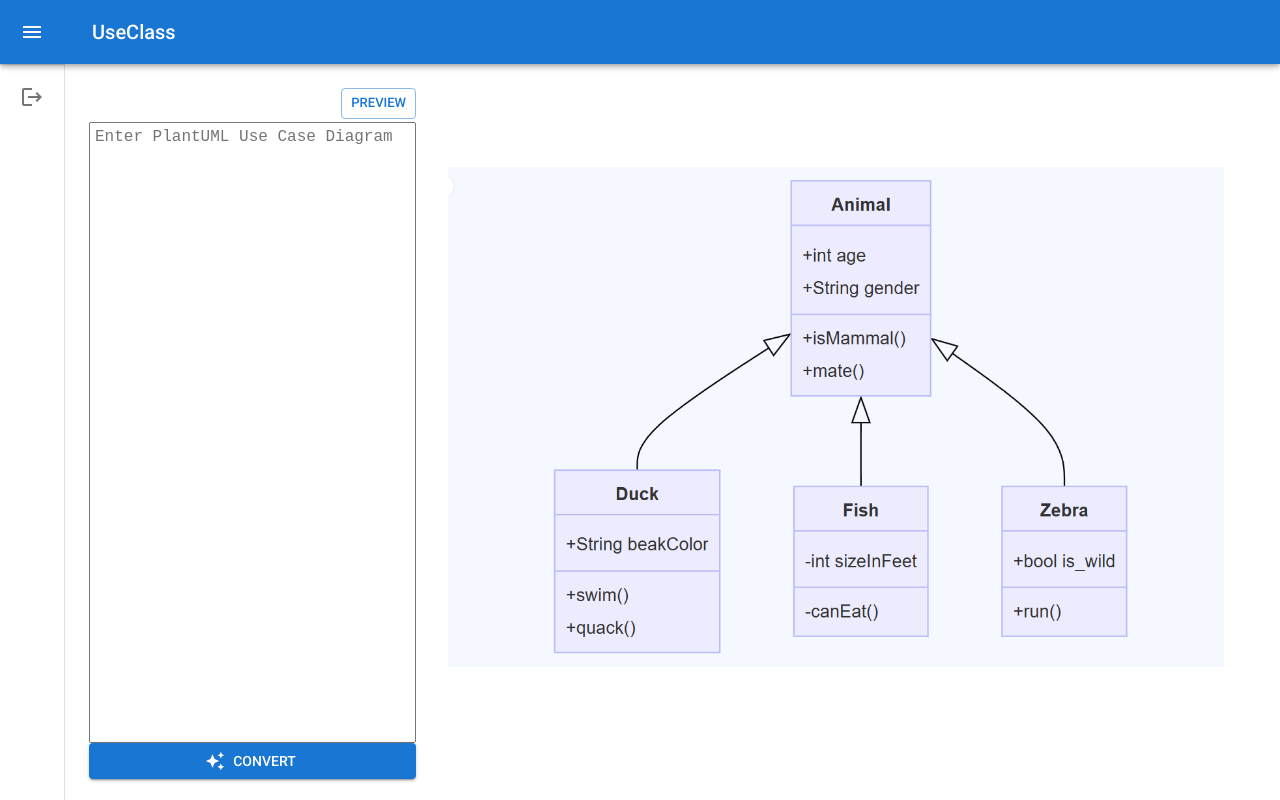
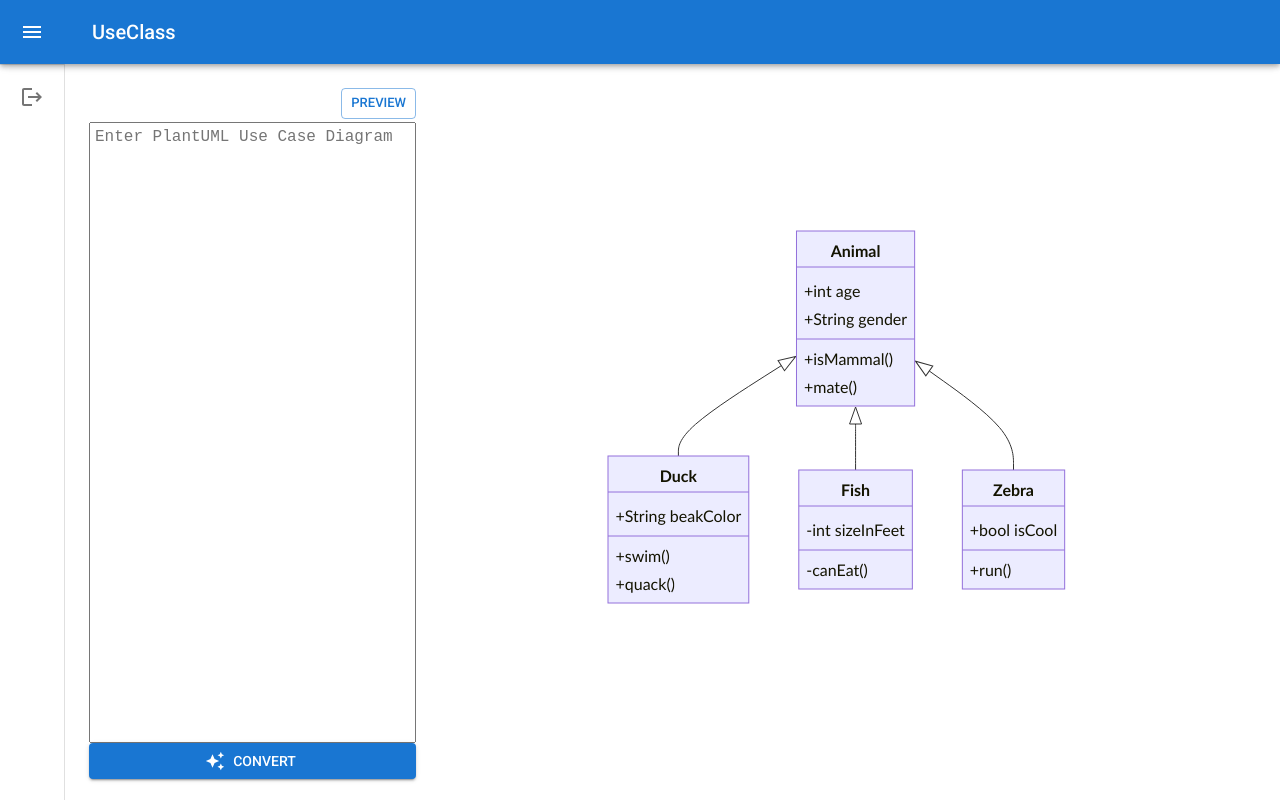
Before and after one commit to herald-noel/use-class-app, a React (Vite) app: page /home in a window 1280 px wide. Built offline with nearby package versions, Linux system fonts and the light colour scheme; no server answers; sample sign-in values are in the browser's storage.

Commit message:
Add support for render mermaid class diagrams

```diff
--- a/package.json
+++ b/package.json
@@ -17,6 +17,7 @@
     "@reduxjs/toolkit": "^2.2.3",
     "axios": "^1.6.8",
     "firebase": "^10.10.0",
+    "mermaid": "^10.9.1",
     "mobx": "^6.12.3",
     "mobx-react": "^9.1.1",
     "plantuml-encoder": "^1.4.0",
--- a/src/pages/Home/Home.jsx
+++ b/src/pages/Home/Home.jsx
@@ -22,8 +22,32 @@ import HomeViewModel from '../../viewModels/HomeViewModel';
 import { useEffect, useState } from 'react';
 import { DrawerHeader, AppBar, Drawer } from './styles/layoutStyles';
 import PreviewButton from './components/PreviewButton';
+import ClassDiagram from './components/Mermaid/ClassDiagram';
 
 const Home = observer(() => {
+  const mermaidSource = `
+classDiagram
+  Animal <|-- Duck
+  Animal <|-- Fish
+  Animal <|-- Zebra
+  Animal : +int age
+  Animal : +String gender
+  Animal: +isMammal()
+  Animal: +mate()
+  class Duck {
+    +String beakColor
+    +swim()
+    +quack()
+  }
+  class Fish {
+    -int sizeInFeet
+    -canEat()
+  }
+  class Zebra {
+    +bool isCool
+    +run()
+  }
+`;
   const theme = useTheme();
   const isOpen = HomeViewModel.isSideNavOpen;
   const [open, setOpen] = useState(false);
@@ -114,7 +138,8 @@ const Home = observer(() => {
               alignItems: 'center', // Center vertically
             }}
           >
-            <img src='mermaid.png' height={'500px'} />
+            {/* <img src='mermaid.png' height={'500px'} /> */}
+            <ClassDiagram source={mermaidSource} />
           </Box>
         </Stack>
       </Box>
--- /dev/null
+++ b/src/pages/Home/components/Mermaid/ClassDiagram.jsx
@@ -0,0 +1,23 @@
+import mermaid from 'mermaid';
+import React, { useEffect, useRef } from 'react';
+import './styles/mermaid.css';
+
+const ClassDiagram = ({ source }) => {
+  const containerRef = useRef(null);
+
+  useEffect(() => {
+    mermaid.initialize({ startOnLoad: false });
+  }, []);
+
+  useEffect(() => {
+    if (containerRef.current) {
+      containerRef.current.removeAttribute('data-processed');
+      containerRef.current.innerHTML = source;
+      mermaid.init(undefined, containerRef.current);
+    }
+  }, [source]);
+
+  return <div className='mermaid-container mermaid' ref={containerRef} />;
+};
+
+export default ClassDiagram;
--- /dev/null
+++ b/src/pages/Home/components/Mermaid/styles/mermaid.css
@@ -0,0 +1,13 @@
+.mermaid {
+  display: flex;
+  justify-content: center;
+  align-items: center;
+}
+
+.mermaid-container {
+  width: 100%;
+  height: 500px;
+  font-size: 20px;
+  /* transform: scale(1.5);
+  transform-origin: top left; */
+}
```
Also changed, not shown: 1 other file (tests, documents, lock files or other folders).
